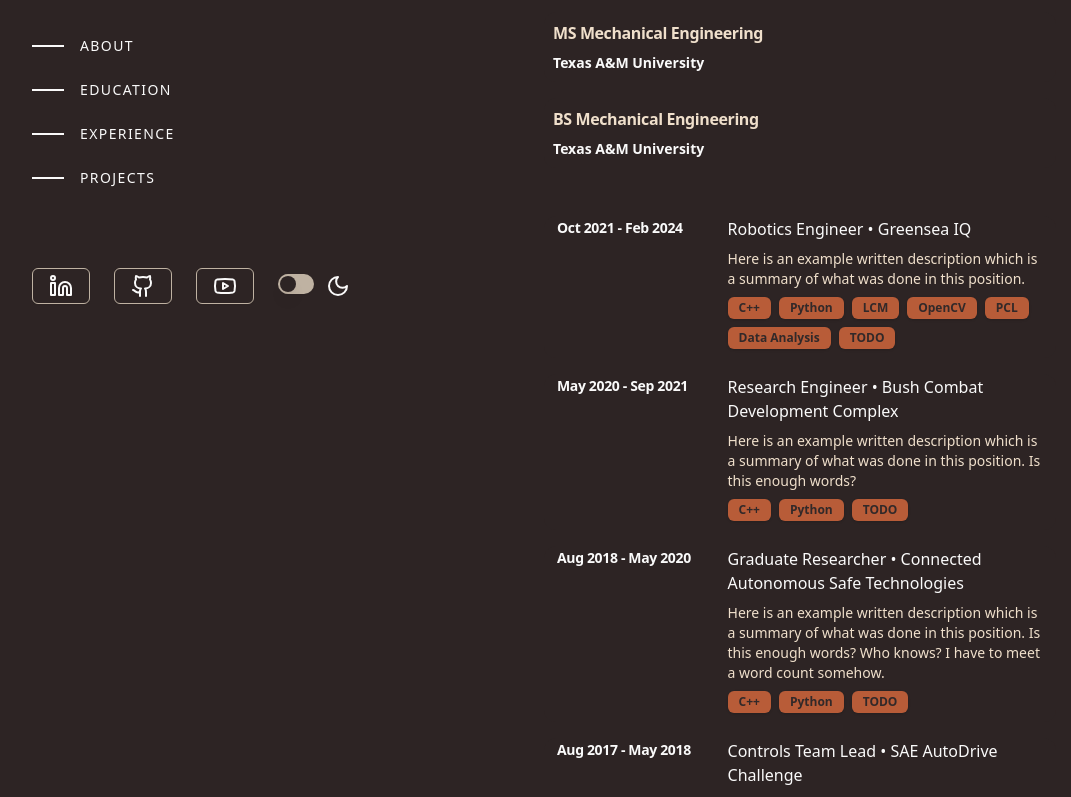
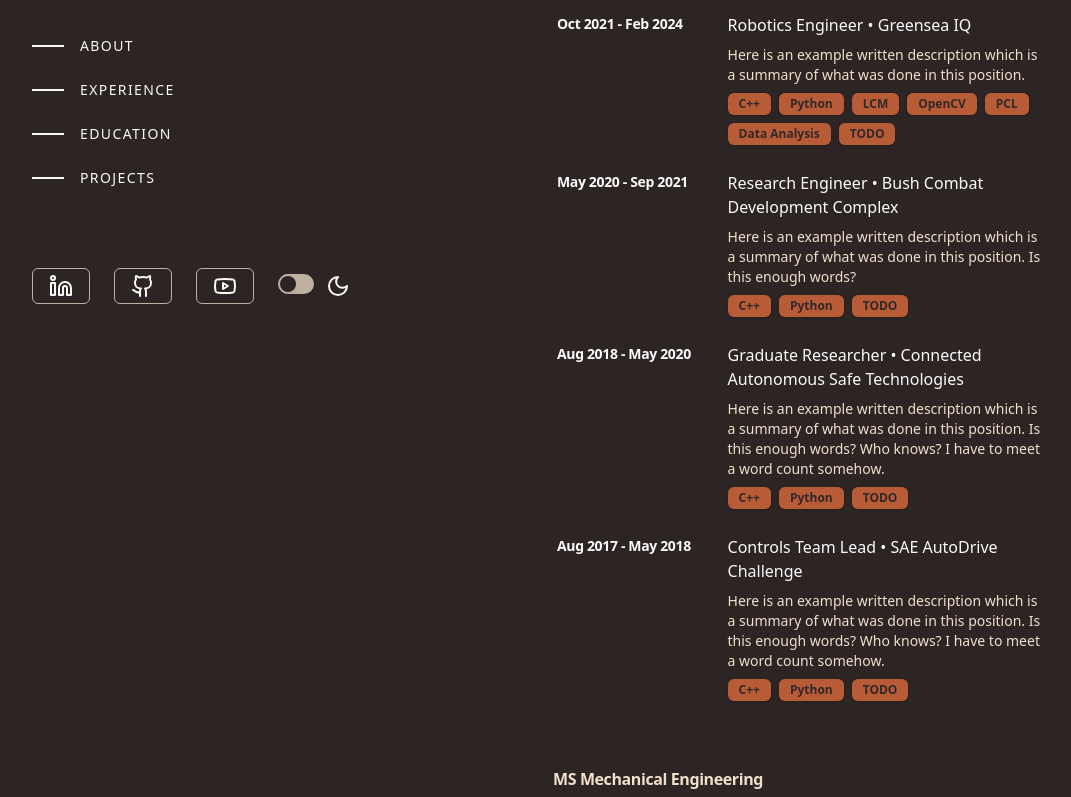
Before and after one commit to jclm97/portfolio, a Next.js app: page / in a window 1280 px wide. Shown: the part 460-1257 px from the top of the page, without its empty margins (96-1167 px from the left). Built offline with nearby package versions, Linux system fonts and the light colour scheme.

Commit message:
Changed how right side content is being displayed by adding a content.tsx file

```diff
--- a/public/configs/page_details.json
+++ b/public/configs/page_details.json
@@ -1,8 +1,8 @@
 {
   "menu": [
     {"section": "about", "href": "about"},
+    {"section": "experience", "href": "experience"},
     {"section": "education", "href": "education"},
-    {"section": "experience", "href": "experience"},
     {"section": "projects", "href": "projects"}
   ],
   "education": [  {
--- a/src/app/page.tsx
+++ b/src/app/page.tsx
@@ -1,10 +1,5 @@
 import LeftSide from "@/components/LeftSide";
-import About from "@/components/About";
-import Education from "@/components/Education";
-import Experience from "@/components/Experience";
-import Projects from "@/components/Projects";
-import Footnote from "@/components/Footnote";
-import PageDetailsFile from "@p/configs/page_details.json";
+import Content from "@/components/Content";
 
 // main = display: flex, flex-direction: column, min-height: 100vh, align-items: center, padding-top and bottom: 24px,
 // padding-left and right: 6px, @media (min-width: 1024px){padding-left and right: 24px}
@@ -18,14 +13,8 @@
     <main className="flex flex-col min-h-screen items-center px-6 py-6 lg:px-24">
       <div className="flex flex-col z-5 w-full max-w-5xl font-sans text-sm lg:flex-row justify-between">
         <LeftSide></LeftSide>
-        <div className="flex flex-col pt-6 lg:pt-24 lg:w-1/2 gap-8">
-          <About></About>
-          <Education EducationDetails={PageDetailsFile.education}></Education>
-          <Experience
-            ExperienceDetails={PageDetailsFile.experience}
-          ></Experience>
-          <Projects ProjectDetails={PageDetailsFile.projects}></Projects>
-          <Footnote></Footnote>
+        <div className=" lg:w-1/2 pt-6 lg:pt-24">
+          <Content></Content>
         </div>
       </div>
     </main>
--- a/src/components/About.tsx
+++ b/src/components/About.tsx
@@ -1,6 +1,6 @@
 const About = () => {
   return (
-    <section data-section id="about">
+    <section id="about">
       <div className="flex flex-col gap-5 text-muted-foreground">
         <p className="">
           From my educational background, I designed, manufactured, and analyzed
--- /dev/null
+++ b/src/components/Content.tsx
@@ -0,0 +1,46 @@
+import About from "@/components/About";
+import Education from "@/components/Education";
+import Experience from "@/components/Experience";
+import Projects from "@/components/Projects";
+import Footnote from "@/components/Footnote";
+import PageDetailsFile from "@p/configs/page_details.json";
+
+// only supported section names
+// TODO: make it more complicated with enums? hashmap to string values?
+const Content = () => {
+  const content = PageDetailsFile.menu.map((item, index) => {
+    if (item.section === "about") {
+      return <About key={index}></About>;
+    } else if (item.section === "education") {
+      return (
+        <Education
+          EducationDetails={PageDetailsFile.education}
+          key={index}
+        ></Education>
+      );
+    } else if (item.section === "experience") {
+      return (
+        <Experience
+          ExperienceDetails={PageDetailsFile.experience}
+          key={index}
+        ></Experience>
+      );
+    } else if (item.section === "projects") {
+      return (
+        <Projects
+          ProjectDetails={PageDetailsFile.projects}
+          key={index}
+        ></Projects>
+      );
+    }
+  });
+
+  return (
+    <section className="flex flex-col gap-8">
+      {content}
+      <Footnote></Footnote>
+    </section>
+  );
+};
+
+export default Content;
--- a/src/components/Footnote.tsx
+++ b/src/components/Footnote.tsx
@@ -11,7 +11,7 @@
         >
           Brittany Chiang's website
         </a>
-        .
+        . To build this website, I used Next.js, Tailwind CSS, and Shadcn.
       </p>
     </div>
   );
```
